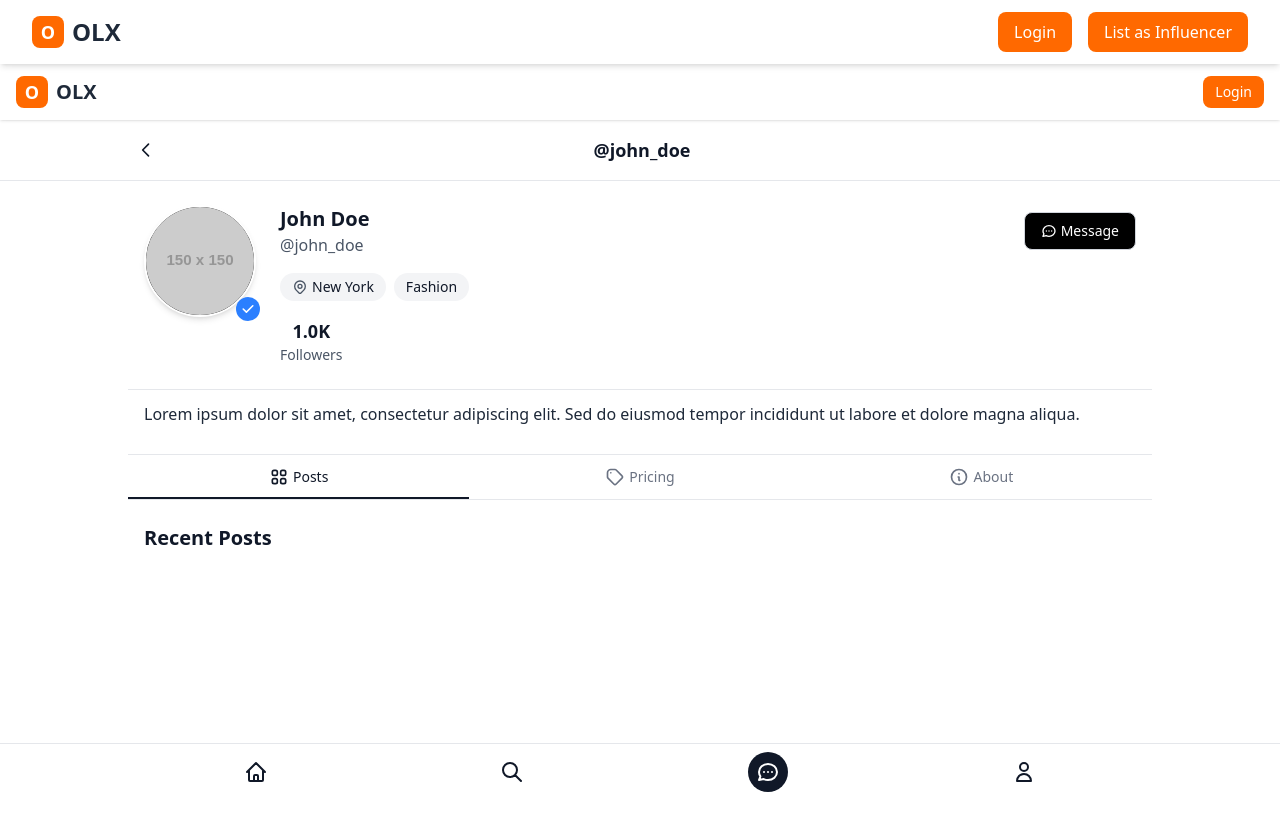
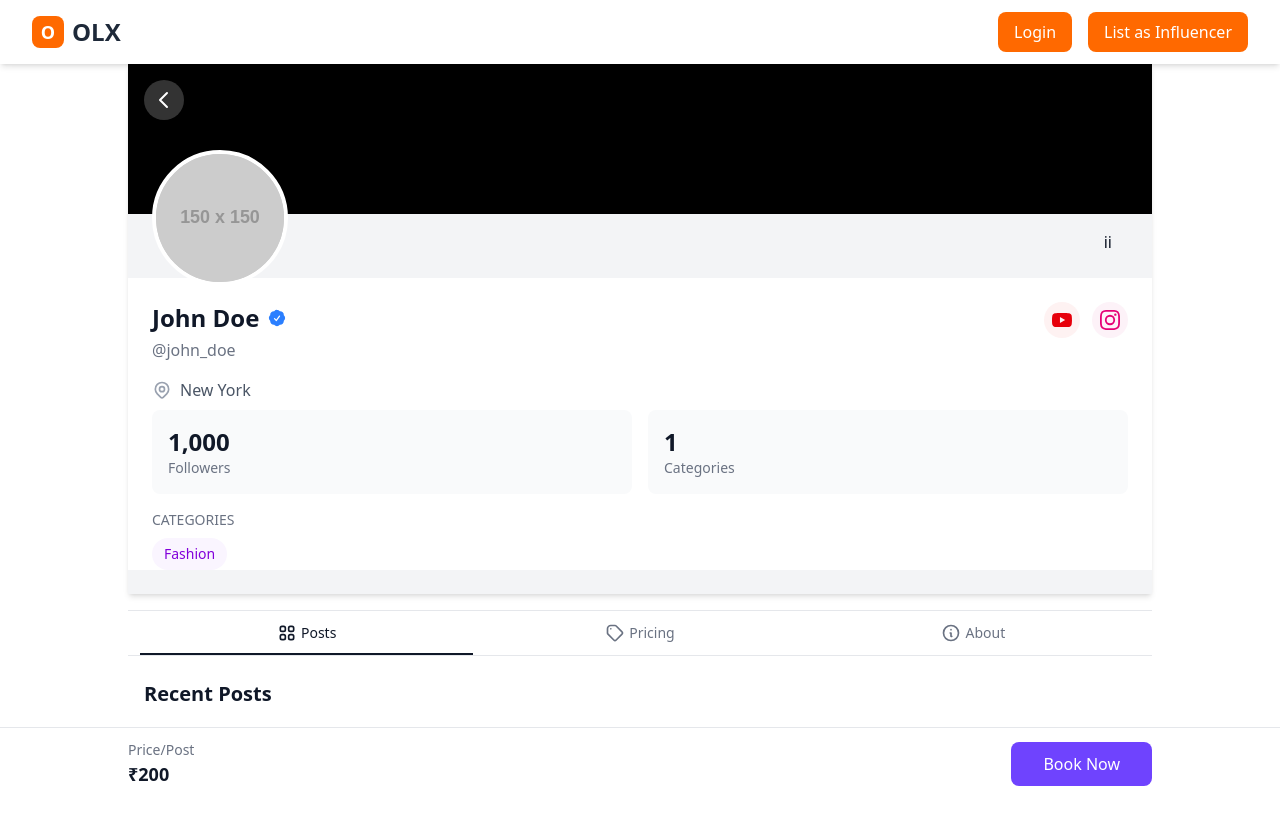
Before and after one commit to andy-engineer009/olaa, a Next.js app: page /detail/1 in a window 1280 px wide. Shown: the top 830 px of the page. Built offline with nearby package versions, Linux system fonts and the light colour scheme.

Commit message:
latest code

```diff
--- a/src/app/(main-layout)/detail/[id_slug]/page.tsx
+++ b/src/app/(main-layout)/detail/[id_slug]/page.tsx
@@ -17,7 +17,9 @@ export default function DetailPage() {
             instagramPost: 200,
             instagramReel: 300,
             combo: 400
-        }
+        },
+        instagramUrl: "https://www.instagram.com/john_doe",
+        youtubeUrl: "https://www.youtube.com/john_doe"
     }
   return <div>
     <InfluencerDetail {...detail} />
--- a/src/app/(main-layout)/page.tsx
+++ b/src/app/(main-layout)/page.tsx
@@ -212,8 +212,8 @@ export default function Home() {
       {/* top featured influencers */}
       <div className="w-full mx-auto mt-7 px-4 md:px-8">
         <div className="flex justify-between items-center mb-4">
-          <h3 className="text-lg font-semibold text-gray-800">Top Featured Influencers</h3>
-          <button className="text-blue-600 hover:text-blue-700 font-medium">View All</button>
+          <h3 className="text-md font-semibold text-gray-800">Top Featured Influencers</h3>
+          <button className="text-blue-600 hover:text-blue-700 font-[500] text-[14px]">View All</button>
         </div>
 
         <div className="flex space-x-4 overflow-x-auto pb-4 hide-scrollbar">
@@ -235,8 +235,8 @@ export default function Home() {
             {/* trending influencers */}
             <div className="w-full mx-auto mt-5 px-4 md:px-8">
         <div className="flex justify-between items-center mb-4">
-          <h3 className="text-lg font-semibold text-gray-800">Trending Influencers</h3>
-          <button className="text-blue-600 hover:text-blue-700 font-medium">View All</button>
+          <h3 className="text-md font-semibold text-gray-800">Trending Influencers</h3>
+          <button className="text-blue-600 hover:text-blue-700 font-[500] text-[14px]">View All</button>
         </div>
 
         <div className="flex space-x-4 overflow-x-auto pb-4 hide-scrollbar">
@@ -251,8 +251,8 @@ export default function Home() {
                   {/* trending influencers */}
           <div className="w-full mx-auto mt-3 px-4 md:px-8">
         <div className="flex justify-between items-center mb-4">
-          <h3 className="text-lg font-semibold text-gray-800">Near By Influencers</h3>
-          <button className="text-blue-600 hover:text-blue-700 font-medium">View All</button>
+          <h3 className="text-md font-semibold text-gray-800">Near By Influencers</h3>
+          <button className="text-blue-600 hover:text-blue-700 font-[500] text-[14px]">View All</button>
         </div>
 
         <div className="flex space-x-4 overflow-x-auto pb-4 hide-scrollbar">
--- a/src/components/Header.tsx
+++ b/src/components/Header.tsx
@@ -198,6 +198,8 @@ const Header = () => {
         </div>
       </header>
 
+{!pathname.includes('/detail') && (
+  <>
       {/* Mobile Header - Simple top bar */}
       <header className="bg-white shadow-sm sticky top-0 z-40 hidden md:block">
         <div className="px-4 py-3">
@@ -357,9 +359,12 @@ const Header = () => {
         {/* Bottom safe area for devices with home indicator */}
         {/* <div className="h-0.5 bg-gradient-to-r from-orange-400 to-orange-600"></div> */}
       </nav>
+      </>
+)}
+
 
       {/* Bottom padding for mobile to account for bottom navigation */}
-      <div className="pb-2 md:pb-0"></div>
+      {/* <div className="pb-2 md:pb-0"></div> */}
     </>
   );
 };
--- a/src/components/InfulancerDetail.tsx
+++ b/src/components/InfulancerDetail.tsx
@@ -14,6 +14,8 @@ interface InfluencerDetailProps {
   category: string;
   followers: number;
   overview: string;
+  instagramUrl?: string;
+  youtubeUrl?: string;
   posts: Array<{
     id: string;
     type: 'image' | 'video';
@@ -26,8 +28,7 @@ interface InfluencerDetailProps {
     instagramReel: number;
     combo: number;
   };
-  instagramUrl?: string;
-  youtubeUrl?: string;
+
 }
 
 const InfluencerDetail = ({
@@ -72,7 +73,7 @@ const InfluencerDetail = ({
   return (
     <div className="min-h-screen bg-white text-gray-900 overflow-x-hidden">
       {/* Header */}
-      <header className="sticky top-0 z-20 bg-white/90 backdrop-blur-sm border-b border-gray-200 px-4 py-3">
+      {/* <header className="sticky top-0 z-20 bg-white/90 backdrop-blur-sm border-b border-gray-200 px-4 py-3">
         <div className="max-w-5xl mx-auto flex justify-between items-center">
           <button onClick={() => router.back()} className="p-2 rounded-full hover:bg-gray-100">
             <svg className="w-5 h-5" fill="none" stroke="currentColor" viewBox="0 0 24 24">
@@ -80,127 +81,185 @@ const InfluencerDetail = ({
             </svg>
           </button>
           <h1 className="text-lg font-semibold">@{username}</h1>
-          <div className="w-8"></div> {/* Spacer for balance */}
+          <div className="w-8"></div>
         </div>
-      </header>
+      </header> */}
 
       {/* Main Content */}
       <main className="max-w-5xl mx-auto pb-20">
-        {/* Profile Section */}
-        <section className="px-4 py-6">
-          <div className="flex items-start gap-6">
-            {/* Profile Image */}
-            <div className="relative flex-shrink-0">
-              <div className="relative w-20 h-20 md:w-28 md:h-28 rounded-full overflow-hidden border-2 border-white shadow-md bg-black">
-                <Image
-                  src={imageError ? '/api/placeholder/160/160' : image}
+      <div className="relative bg-gray-100 overflow-hidden shadow-md">
+      {/* Back Button */}
+      <button
+        onClick={() => router.back()}
+        className="absolute top-4 left-4 z-10 p-2 rounded-full bg-white/20 hover:bg-white/30 transition-colors"
+      >
+        <svg className="w-6 h-6 text-white" fill="none" stroke="currentColor" viewBox="0 0 24 24">
+          <path strokeLinecap="round" strokeLinejoin="round" strokeWidth={2} d="M15 19l-7-7 7-7" />
+        </svg>
+      </button>
+      {/* Background Banner (Cover Photo) - Optional */}
+      <div className="h-[150px] bg-[#000000]"></div>
+
+      {/* Profile Picture + Social Icons */}
+      <div className="flex items-start px-6 pb-6 relative">
+        {/* Profile Picture (Circular) */}
+        <div className="absolute -top-16 left-6 border-4 border-white rounded-full overflow-hidden bg-[#ccc]">
+          <img
+            src={image}
             alt={name}
-                  width={112}
-                  height={112}
-                  className="w-full h-full object-cover"
-                  onError={() => setImageError(true)}
+            className="w-32 h-32 object-cover"
           />
         </div>
-              {isVerified && (
-                <div className="absolute -bottom-1 -right-1 bg-blue-500 text-white p-1 rounded-full">
-                  <svg className="w-4 h-4" fill="currentColor" viewBox="0 0 20 20">
-                    <path fillRule="evenodd" d="M16.707 5.293a1 1 0 010 1.414l-8 8a1 1 0 01-1.414 0l-4-4a1 1 0 011.414-1.414L8 12.586l7.293-7.293a1 1 0 011.414 0z" clipRule="evenodd" />
-                  </svg>
-                </div>
+
+        {/* Social Media Icons (Right Side) */}
+        <div className="ml-auto mt-4 flex gap-4">
+          {youtubeUrl && (
+            <a href={youtubeUrl} target="_blank" rel="noopener noreferrer">
+              ii
+              {/* <FiYoutube className="text-2xl text-red-600 hover:text-red-700" /> */}
+            </a>
           )}
-            </div>
-
-            {/* Profile Info */}
-            <div className="flex-1">
-              <div className="flex flex-col md:flex-row md:items-center md:justify-between gap-4">
-                <div>
-                  <h1 className="text-xl font-bold">{name}</h1>
-                  <p className="text-gray-600">@{username}</p>
-                </div>
-
-                <div className="flex gap-3">
-                  {/* <button
-                    onClick={() => setIsFollowing(!isFollowing)}
-                    className={`px-4 py-2 rounded-lg font-medium text-sm ${
-                      isFollowing
-                        ? 'bg-gray-100 text-gray-900 border border-gray-300'
-                        : 'bg-gray-900 text-white hover:bg-gray-800'
-                    }`}
-                  >
-                    {isFollowing ? 'Following' : 'Follow'}
-                  </button> */}
-
-                  <button
-                    onClick={handleChat}
-                    className="bg-black text-white px-4 py-2 rounded-lg font-medium text-sm border border-gray-300 hover:bg-gray-50 flex items-center gap-1"
-                  >
-                    <svg className="w-4 h-4" fill="none" stroke="currentColor" viewBox="0 0 24 24">
-                      <path strokeLinecap="round" strokeLinejoin="round" strokeWidth={2} d="M8 12h.01M12 12h.01M16 12h.01M21 12c0 4.418-4.03 8-9 8a9.863 9.863 0 01-4.255-.949L3 20l1.395-3.72C3.512 15.042 3 13.574 3 12c0-4.418 4.03-8 9-8s9 3.582 9 8z" />
-                    </svg>
-                    <span>Message</span>
-                  </button>
+          {instagramUrl && (
+            <a href={instagramUrl} target="_blank" rel="noopener noreferrer">
+              {/* <FiInstagram className="text-2xl text-pink-600 hover:text-pink-700" /> */}
+            </a>
+          )}
         </div>
       </div>
 
-              <div className="mt-4 flex flex-wrap gap-2">
-                <div className="flex items-center gap-1 bg-gray-100 px-3 py-1 rounded-full text-sm">
-                  <svg className="w-4 h-4 text-gray-600" fill="none" stroke="currentColor" viewBox="0 0 24 24">
-                    <path strokeLinecap="round" strokeLinejoin="round" strokeWidth={2} d="M17.657 16.657L13.414 20.9a1.998 1.998 0 01-2.827 0l-4.244-4.243a8 8 0 1111.314 0z" />
-                    <path strokeLinecap="round" strokeLinejoin="round" strokeWidth={2} d="M15 11a3 3 0 11-6 0 3 3 0 016 0z" />
+      {/* Name, Headline, Location, Category */}
+      <div className="px-0 pt-0 pb-6">
+  {/* Profile Card Container */}
+  <div className="bg-white overflow-hidden">
+    {/* Gradient Header */}
+
+    {/* Profile Content */}
+    <div className="px-6 pt-6">
+      {/* Name and Verification */}
+      <div className="flex items-start justify-between">
+        <div>
+          <div className="flex items-center gap-2">
+            <h1 className="text-2xl font-bold text-gray-900">{name}</h1>
+            {isVerified && (
+              <svg
+                className="w-5 h-5 text-blue-500 flex-shrink-0"
+                fill="currentColor"
+                viewBox="0 0 24 24"
+              >
+                <path
+                  fillRule="evenodd"
+                  d="M8.603 3.799A4.49 4.49 0 0112 2.25c1.357 0 2.573.6 3.397 1.549a4.49 4.49 0 013.498 1.307 4.491 4.491 0 011.307 3.497A4.49 4.49 0 0121.75 12a4.49 4.49 0 01-1.549 3.397 4.491 4.491 0 01-1.307 3.497 4.491 4.491 0 01-3.497 1.307A4.49 4.49 0 0112 21.75a4.49 4.49 0 01-3.397-1.549 4.49 4.49 0 01-3.498-1.306 4.491 4.491 0 01-1.307-3.498A4.49 4.49 0 012.25 12c0-1.357.6-2.573 1.549-3.397a4.49 4.49 0 011.307-3.497 4.49 4.49 0 013.497-1.307zm7.007 6.387a.75.75 0 10-1.22-.872l-3.236 4.53L9.53 12.22a.75.75 0 00-1.06 1.06l2.25 2.25a.75.75 0 001.14-.094l3.75-5.25z"
+                  clipRule="evenodd"
+                />
               </svg>
-                  <span>{location}</span>
+            )}
           </div>
-                <div className="bg-gray-100 px-3 py-1 rounded-full text-sm">
-                  <span className="font-medium">{category}</span>
-                </div>
+          <p className="text-gray-500 mt-1">@{username}</p>
         </div>
 
-              {/* Stats */}
-              <div className="mt-4 flex items-center gap-6">
-                <div className="text-center">
-                  <div className="text-lg font-bold">{formatFollowers(followers)}</div>
-                  <div className="text-gray-600 text-sm">Followers</div>
-                </div>
-
-                {/* Social Links */}
+        {/* Social Icons */}
         <div className="flex gap-3">
+          {youtubeUrl && (
+            <a
+              href={youtubeUrl}
+              target="_blank"
+              rel="noopener noreferrer"
+              className="p-2 bg-red-50 rounded-full hover:bg-red-100 transition-colors"
+            >
+              <svg
+                className="w-5 h-5 text-red-600"
+                fill="currentColor"
+                viewBox="0 0 24 24"
+              >
+                <path d="M23.498 6.186a3.016 3.016 0 0 0-2.122-2.136C19.505 3.545 12 3.545 12 3.545s-7.505 0-9.377.505A3.017 3.017 0 0 0 .502 6.186C0 8.07 0 12 0 12s0 3.93.502 5.814a3.016 3.016 0 0 0 2.122 2.136c1.871.505 9.376.505 9.376.505s7.505 0 9.377-.505a3.015 3.015 0 0 0 2.122-2.136C24 15.93 24 12 24 12s0-3.93-.502-5.814zM9.545 15.568V8.432L15.818 12l-6.273 3.568z" />
+              </svg>
+            </a>
+          )}
           {instagramUrl && (
             <a
               href={instagramUrl}
               target="_blank"
               rel="noopener noreferrer"
-                      className="w-10 h-10 bg-gradient-to-r from-purple-500 to-pink-500 rounded-full flex items-center justify-center hover:scale-110 transition-all duration-300 shadow-sm"
+              className="p-2 bg-pink-50 rounded-full hover:bg-pink-100 transition-colors"
             >
-                      <svg className="w-5 h-5 text-white" fill="currentColor" viewBox="0 0 24 24">
-                        <path d="M12 2.163c3.204 0 3.584.012 4.85.07 3.252.148 4.771 1.691 4.919 4.919.058 1.265.069 1.645.069 4.849 0 3.205-.012 3.584-.069 4.849-.149 3.225-1.664 4.771-4.919 4.919-1.266.058-1.644.07-4.85.07-3.204 0-3.584-.012-4.849-.07-3.26-.149-4.771-1.699-4.919-4.92-.058-1.265-.07-1.644-.07-4.849 0-3.204.013-3.583.07-4.849.149-3.227 1.664-4.771 4.919-4.919 1.266-.057 1.645-.069 4.849-.069zm0-2.163c-3.259 0-3.667.014-4.947.072-4.358.2-6.78 2.618-6.98 6.98-.059 1.281-.073 1.689-.073 4.948 0 3.259.014 3.668.072 4.948.2 4.358 2.618 6.78 6.98 6.98 1.281.058 1.689.072 4.948.072 3.259 0 3.668-.014 4.948-.072 4.354-.2 6.782-2.618 6.979-6.98.059-1.28.073-1.689.073-4.948 0-3.259-.014-3.667-.072-4.947-.196-4.354-2.617-6.78-6.979-6.98-1.281-.059-1.69-.073-4.949-.073zm0 5.838c-3.403 0-6.162 2.759-6.162 6.162s2.759 6.163 6.162 6.163 6.162-2.759 6.162-6.163c0-3.403-2.759-6.162-6.162-6.162zm0 10.162c-2.209 0-4-1.79-4-4 0-2.209 1.791-4 4-4s4 1.791 4 4c0 2.21-1.791 4-4 4zm6.406-11.845c-.796 0-1.441.645-1.441 1.44s.645 1.44 1.441 1.44c.795 0 1.439-.645 1.439-1.44s-.644-1.44-1.439-1.44z"/>
-                      </svg>
-                    </a>
-                  )}
-                  {youtubeUrl && (
-                    <a
-                      href={youtubeUrl}
-                      target="_blank"
-                      rel="noopener noreferrer"
-                      className="w-10 h-10 bg-red-600 rounded-full flex items-center justify-center hover:scale-110 transition-all duration-300 shadow-sm"
+              <svg
+                className="w-5 h-5 text-pink-600"
+                fill="currentColor"
+                viewBox="0 0 24 24"
               >
-                      <svg className="w-5 h-5 text-white" fill="currentColor" viewBox="0 0 24 24">
-                        <path d="M23.498 6.186a3.016 3.016 0 0 0-2.122-2.136C19.505 3.545 12 3.545 12 3.545s-7.505 0-9.377.505A3.017 3.017 0 0 0 .502 6.186C0 8.07 0 12 0 12s0 3.93.502 5.814a3.016 3.016 0 0 0 2.122 2.136c1.871.505 9.376.505 9.376.505s7.505 0 9.377-.505a3.015 3.015 0 0 0 2.122-2.136C24 15.93 24 12 24 12s0-3.93-.502-5.814zM9.545 15.568V8.432L15.818 12l-6.273 3.568z"/>
+                <path d="M12 2.163c3.204 0 3.584.012 4.85.07 3.252.148 4.771 1.691 4.919 4.919.058 1.265.069 1.645.069 4.849 0 3.205-.012 3.584-.069 4.849-.149 3.225-1.664 4.771-4.919 4.919-1.266.058-1.644.07-4.85.07-3.204 0-3.584-.012-4.849-.07-3.26-.149-4.771-1.699-4.919-4.92-.058-1.265-.07-1.644-.07-4.849 0-3.204.013-3.583.07-4.849.149-3.227 1.664-4.771 4.919-4.919 1.266-.057 1.645-.069 4.849-.069zM12 0C8.741 0 8.333.014 7.053.072 2.695.272.273 2.69.073 7.052.014 8.333 0 8.741 0 12c0 3.259.014 3.668.072 4.948.2 4.358 2.618 6.78 6.98 6.98C8.333 23.986 8.741 24 12 24c3.259 0 3.668-.014 4.948-.072 4.354-.2 6.782-2.618 6.979-6.98.059-1.28.073-1.689.073-4.948 0-3.259-.014-3.667-.072-4.947-.196-4.354-2.617-6.78-6.979-6.98C15.668.014 15.259 0 12 0zm0 5.838a6.162 6.162 0 1 0 0 12.324 6.162 6.162 0 0 0 0-12.324zM12 16a4 4 0 1 1 0-8 4 4 0 0 1 0 8zm6.406-11.845a1.44 1.44 0 1 0 0 2.881 1.44 1.44 0 0 0 0-2.881z" />
               </svg>
             </a>
           )}
         </div>
       </div>
+
+      {/* Location */}
+      <div className="flex items-center gap-2 mt-4 text-gray-600">
+        <svg
+          className="w-5 h-5 text-gray-400"
+          fill="none"
+          stroke="currentColor"
+          viewBox="0 0 24 24"
+        >
+          <path
+            strokeLinecap="round"
+            strokeLinejoin="round"
+            strokeWidth={2}
+            d="M17.657 16.657L13.414 20.9a1.998 1.998 0 01-2.827 0l-4.244-4.243a8 8 0 1111.314 0z"
+          />
+          <path
+            strokeLinecap="round"
+            strokeLinejoin="round"
+            strokeWidth={2}
+            d="M15 11a3 3 0 11-6 0 3 3 0 016 0z"
+          />
+        </svg>
+        <span>{location}</span>
+      </div>
+
+      {/* Stats */}
+      <div className="grid grid-cols-2 gap-4 mt-2">
+        <div className="bg-gray-50 p-4 rounded-lg">
+          <p className="text-2xl font-bold ">
+            {followers.toLocaleString()}
+          </p>
+          <p className="text-gray-500 text-sm">Followers</p>
+        </div>
+        <div className="bg-gray-50 p-4 rounded-lg">
+          <p className="text-2xl font-bold ">
+            {category.split(",").length}
+          </p>
+          <p className="text-gray-500 text-sm">Categories</p>
         </div>
       </div>
-        </section>
+
+      {/* Categories */}
+      <div className="mt-4">
+        <h3 className="text-sm font-medium text-gray-500 mb-2">CATEGORIES</h3>
+        <div className="flex flex-wrap gap-2">
+          {category.split(",").map((cat, index) => (
+            <span
+              key={index}
+              className="px-3 py-1.5 bg-purple-50 text-purple-700 rounded-full text-sm font-medium"
+            >
+              {cat.trim()}
+            </span>
+          ))}
+        </div>
+      </div>
 
       {/* Bio */}
-        <section className="px-4 py-3 border-t border-gray-200">
-          <p className="text-gray-800">{overview}</p>
-        </section>
-
+      {/* <div className="mt-6">
+        <h3 className="text-sm font-medium text-gray-500 mb-2">ABOUT</h3>
+        <p className="text-gray-700">{overview}</p>
+      </div> */}
+    </div>
+  </div>
+</div>
+    </div>
         {/* Tab Navigation */}
-        <section className="sticky top-14 z-10 bg-white border-t border-b border-gray-200 mt-4">
+        <section className="sticky top-14 z-10 bg-white border-t border-b border-gray-200 mt-4 px-3">
           <div className="flex">
             {[
               { id: 'posts', label: 'Posts', icon: 'grid' },
@@ -315,30 +374,18 @@ const InfluencerDetail = ({
       </main>
 
       {/* Bottom Navigation */}
-      <nav className="fixed bottom-0 left-0 right-0 bg-white border-t border-gray-200 py-2 px-4 z-20">
-        <div className="max-w-5xl mx-auto flex justify-around items-center">
-          <button className="p-2 rounded-full hover:bg-gray-100">
-            <svg className="w-6 h-6" fill="none" stroke="currentColor" viewBox="0 0 24 24">
-              <path strokeLinecap="round" strokeLinejoin="round" strokeWidth={2} d="M3 12l2-2m0 0l7-7 7 7M5 10v10a1 1 0 001 1h3m10-11l2 2m-2-2v10a1 1 0 01-1 1h-3m-6 0a1 1 0 001-1v-4a1 1 0 011-1h2a1 1 0 011 1v4a1 1 0 001 1m-6 0h6" />
-            </svg>
-          </button>
-          <button className="p-2 rounded-full hover:bg-gray-100">
-            <svg className="w-6 h-6" fill="none" stroke="currentColor" viewBox="0 0 24 24">
-              <path strokeLinecap="round" strokeLinejoin="round" strokeWidth={2} d="M21 21l-6-6m2-5a7 7 0 11-14 0 7 7 0 0114 0z" />
-            </svg>
-          </button>
+      <nav className="fixed bottom-0 left-0 right-0 bg-white border-t border-gray-200 py-3 px-4 z-20">
+        <div className="max-w-5xl mx-auto flex justify-between items-center">
+          <div className="flex flex-col">
+            <span className="text-sm text-gray-500">Price/Post</span>
+            <span className="text-lg font-bold text-gray-900">{formatCurrency(pricing.instagramPost)}</span>
+          </div>
+
           <button
             onClick={handleChat}
-            className="p-2 rounded-full bg-gray-900 text-white hover:bg-gray-800"
+            className="px-8 py-2.5 bg-[#6f43fe] text-white rounded-lg font-medium hover:bg-[#5a35d4] transition-colors"
           >
-            <svg className="w-6 h-6" fill="none" stroke="currentColor" viewBox="0 0 24 24">
-              <path strokeLinecap="round" strokeLinejoin="round" strokeWidth={2} d="M8 12h.01M12 12h.01M16 12h.01M21 12c0 4.418-4.03 8-9 8a9.863 9.863 0 01-4.255-.949L3 20l1.395-3.72C3.512 15.042 3 13.574 3 12c0-4.418 4.03-8 9-8s9 3.582 9 8z" />
-            </svg>
-          </button>
-          <button className="p-2 rounded-full hover:bg-gray-100">
-            <svg className="w-6 h-6" fill="none" stroke="currentColor" viewBox="0 0 24 24">
-              <path strokeLinecap="round" strokeLinejoin="round" strokeWidth={2} d="M16 7a4 4 0 11-8 0 4 4 0 018 0zM12 14a7 7 0 00-7 7h14a7 7 0 00-7-7z" />
-            </svg>
+            Book Now
           </button>
         </div>
       </nav>
```
Also changed, not shown: src/components/InfulancerCard.tsx (+33 -5 lines). Lines whose indentation alone changed are shown as unchanged.
